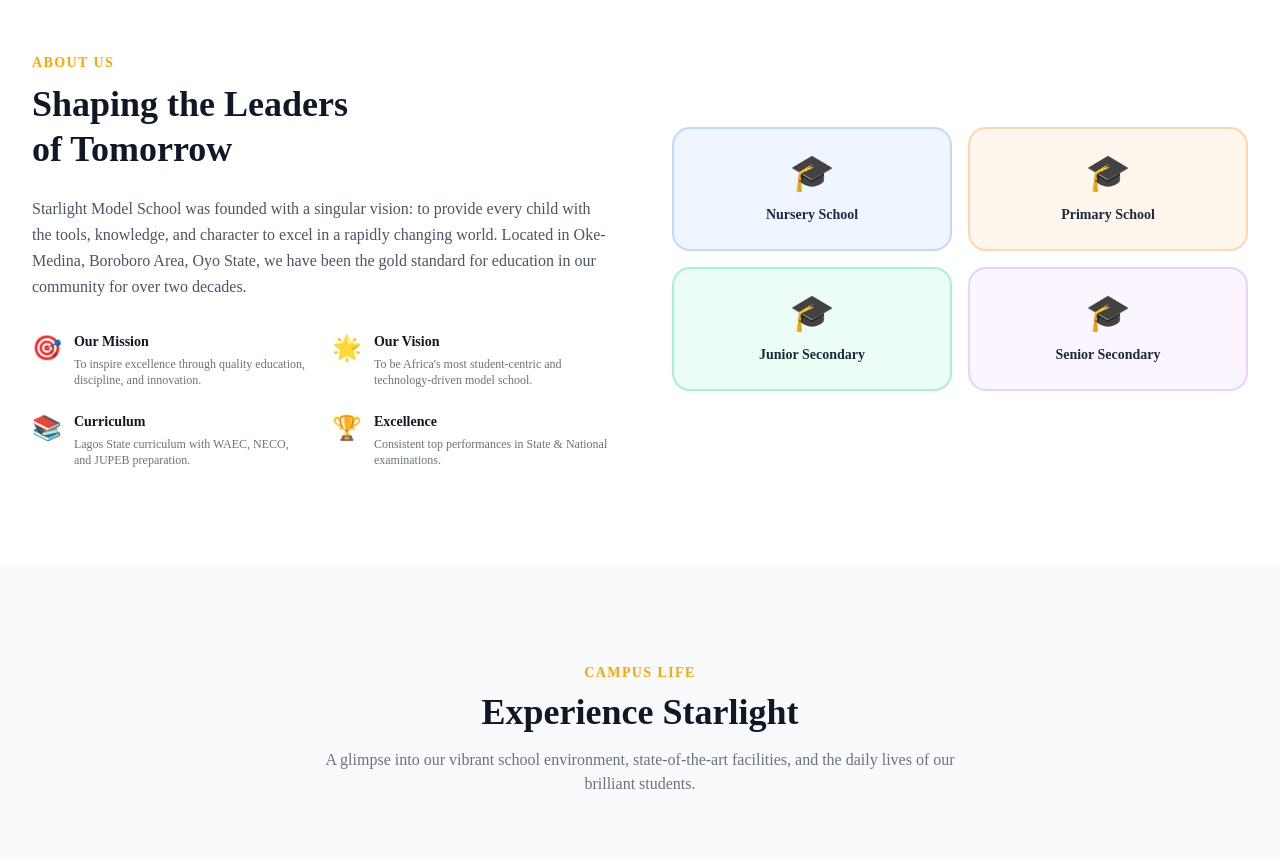
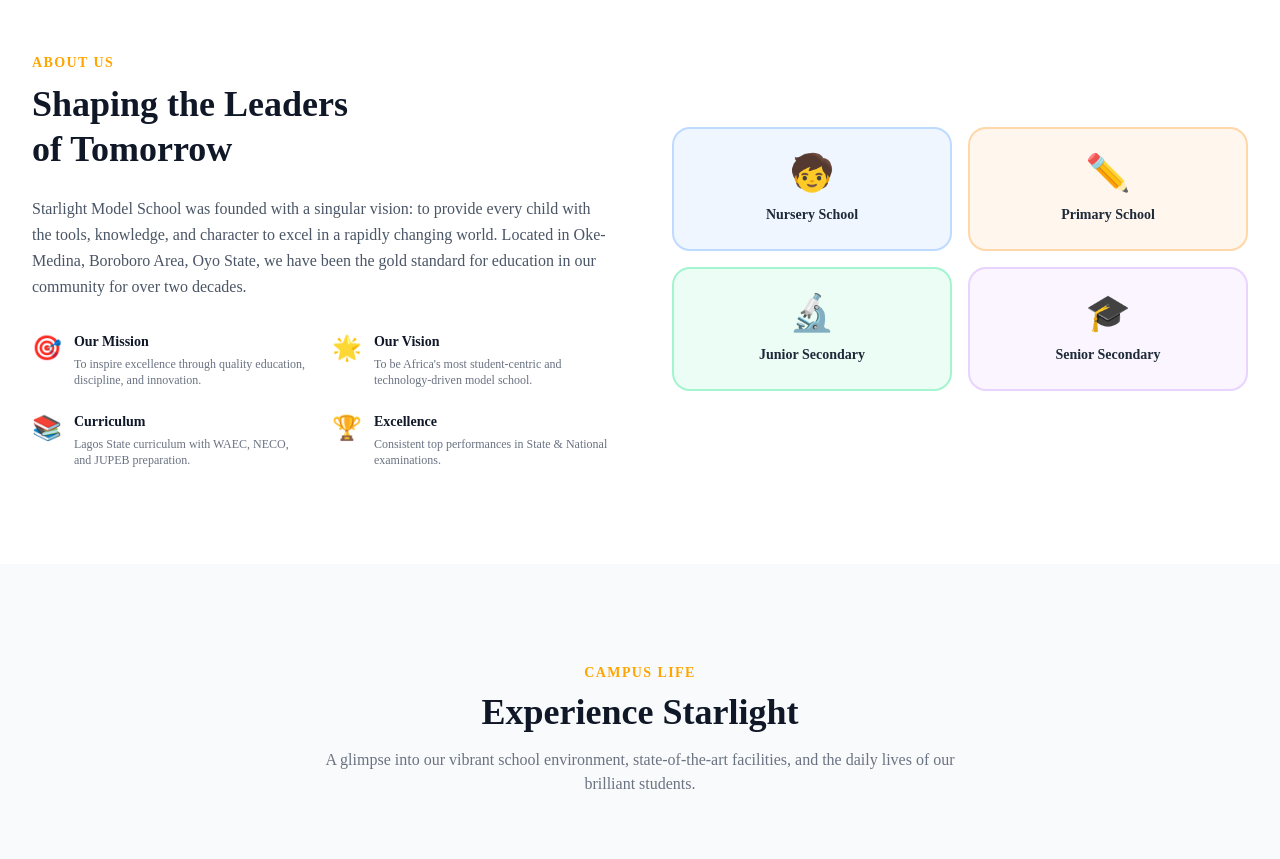
Before and after one commit to Star-light-10/startlight, a Next.js app: page / in a window 1280 px wide. Shown: the part 920-1779 px from the top of the page. Built offline with nearby package versions, Linux system fonts and the light colour scheme.

Commit message:
feat: interactive school section buttons on homepage

```diff
--- a/src/app/page.tsx
+++ b/src/app/page.tsx
@@ -3,6 +3,7 @@
 import Image from "next/image";
 import { StarlightLogo } from "@/components/starlight-logo";
 import ContactForm from "@/components/contact-form";
+import { SchoolSections } from "@/components/school-sections";
 
 export const metadata: Metadata = {
   title: "Starlight Model School | Oke-Medina, Boroboro, Oyo State",
@@ -188,18 +189,8 @@
                 ))}
               </div>
             </div>
-            <div className="grid grid-cols-2 gap-4">
-              {[
-                { label: "Nursery School", color: "bg-blue-50 dark:bg-blue-900/20 border-blue-200 dark:border-blue-800" },
-                { label: "Primary School", color: "bg-orange-50 dark:bg-orange-900/20 border-orange-200 dark:border-orange-800" },
-                { label: "Junior Secondary", color: "bg-emerald-50 dark:bg-emerald-900/20 border-emerald-200 dark:border-emerald-800" },
-                { label: "Senior Secondary", color: "bg-purple-50 dark:bg-purple-900/20 border-purple-200 dark:border-purple-800" },
-              ].map((level) => (
-                <div key={level.label} className={`rounded-2xl border-2 p-6 text-center ${level.color}`}>
-                  <div className="text-4xl mb-3">🎓</div>
-                  <p className="font-bold text-gray-800 dark:text-gray-200 text-sm">{level.label}</p>
-                </div>
-              ))}
+            <div className="flex w-full">
+              <SchoolSections />
             </div>
           </div>
         </div>
--- /dev/null
+++ b/src/components/school-sections.tsx
@@ -0,0 +1,87 @@
+"use client"
+
+import { useState } from "react"
+
+const sections = [
+  {
+    label: "Nursery School",
+    color: "bg-blue-50 dark:bg-blue-900/20 border-blue-200 dark:border-blue-800",
+    activeColor: "bg-blue-100 dark:bg-blue-900/40 border-blue-400",
+    icon: "🧒",
+    desc: "Our Nursery program offers a nurturing environment where toddlers develop fundamental cognitive, social, and motor skills through play-based learning.",
+    features: ["Montessori Approach", "Early Literacy", "Creative Arts", "Safe Play Area"],
+  },
+  {
+    label: "Primary School",
+    color: "bg-orange-50 dark:bg-orange-900/20 border-orange-200 dark:border-orange-800",
+    activeColor: "bg-orange-100 dark:bg-orange-900/40 border-orange-400",
+    icon: "✏️",
+    desc: "The Primary section focuses on building a strong academic foundation in literacy, numeracy, and basic sciences, fostering curiosity and independence.",
+    features: ["Core Subjects Mastery", "Extracurriculars", "ICT Training", "Continuous Assessment"],
+  },
+  {
+    label: "Junior Secondary",
+    color: "bg-emerald-50 dark:bg-emerald-900/20 border-emerald-200 dark:border-emerald-800",
+    activeColor: "bg-emerald-100 dark:bg-emerald-900/40 border-emerald-400",
+    icon: "🔬",
+    desc: "Junior Secondary introduces specialized subjects and practical laboratory work, preparing students for the Basic Education Certificate Examination (BECE).",
+    features: ["BECE Preparation", "Science Labs", "Pre-Vocational Studies", "Mentorship"],
+  },
+  {
+    label: "Senior Secondary",
+    color: "bg-purple-50 dark:bg-purple-900/20 border-purple-200 dark:border-purple-800",
+    activeColor: "bg-purple-100 dark:bg-purple-900/40 border-purple-400",
+    icon: "🎓",
+    desc: "Our Senior Secondary provides rigorous academic training in Science, Arts, and Commercial tracks to excel in WAEC, NECO, and JAMB exams.",
+    features: ["WAEC/NECO Focus", "Career Guidance", "Advanced Labs", "Leadership Training"],
+  },
+]
+
+export function SchoolSections() {
+  const [activeIndex, setActiveIndex] = useState<number | null>(null)
+
+  return (
+    <div className="flex flex-col gap-6 w-full">
+      <div className="grid grid-cols-2 gap-4">
+        {sections.map((level, i) => {
+          const isActive = activeIndex === i
+          return (
+            <button
+              key={level.label}
+              onClick={() => setActiveIndex(isActive ? null : i)}
+              className={`rounded-2xl border-2 p-6 text-center transition-all duration-300 transform hover:scale-105 focus:outline-none ${
+                isActive ? level.activeColor : level.color
+              }`}
+            >
+              <div className="text-4xl mb-3">{level.icon}</div>
+              <p className="font-bold text-gray-800 dark:text-gray-200 text-sm">
+                {level.label}
+              </p>
+            </button>
+          )
+        })}
+      </div>
+
+      {activeIndex !== null && (
+        <div className={`p-6 rounded-2xl border-2 transition-all duration-300 ${sections[activeIndex].activeColor}`}>
+          <h3 className="font-black text-xl text-gray-900 dark:text-white mb-2 flex items-center gap-2">
+            <span>{sections[activeIndex].icon}</span>
+            {sections[activeIndex].label} Details
+          </h3>
+          <p className="text-gray-700 dark:text-gray-300 text-sm leading-relaxed mb-4">
+            {sections[activeIndex].desc}
+          </p>
+
+          <div className="grid grid-cols-2 gap-2 mt-4 pt-4 border-t border-gray-900/10 dark:border-white/10">
+            {sections[activeIndex].features.map((feature, idx) => (
+              <div key={idx} className="flex items-center gap-2 text-xs font-semibold text-gray-800 dark:text-gray-200">
+                <span className="w-1.5 h-1.5 rounded-full bg-[#FFA500]" />
+                {feature}
+              </div>
+            ))}
+          </div>
+        </div>
+      )}
+    </div>
+  )
+}
```
Also changed, not shown: 1 other file (tests, documents, lock files or other folders).
